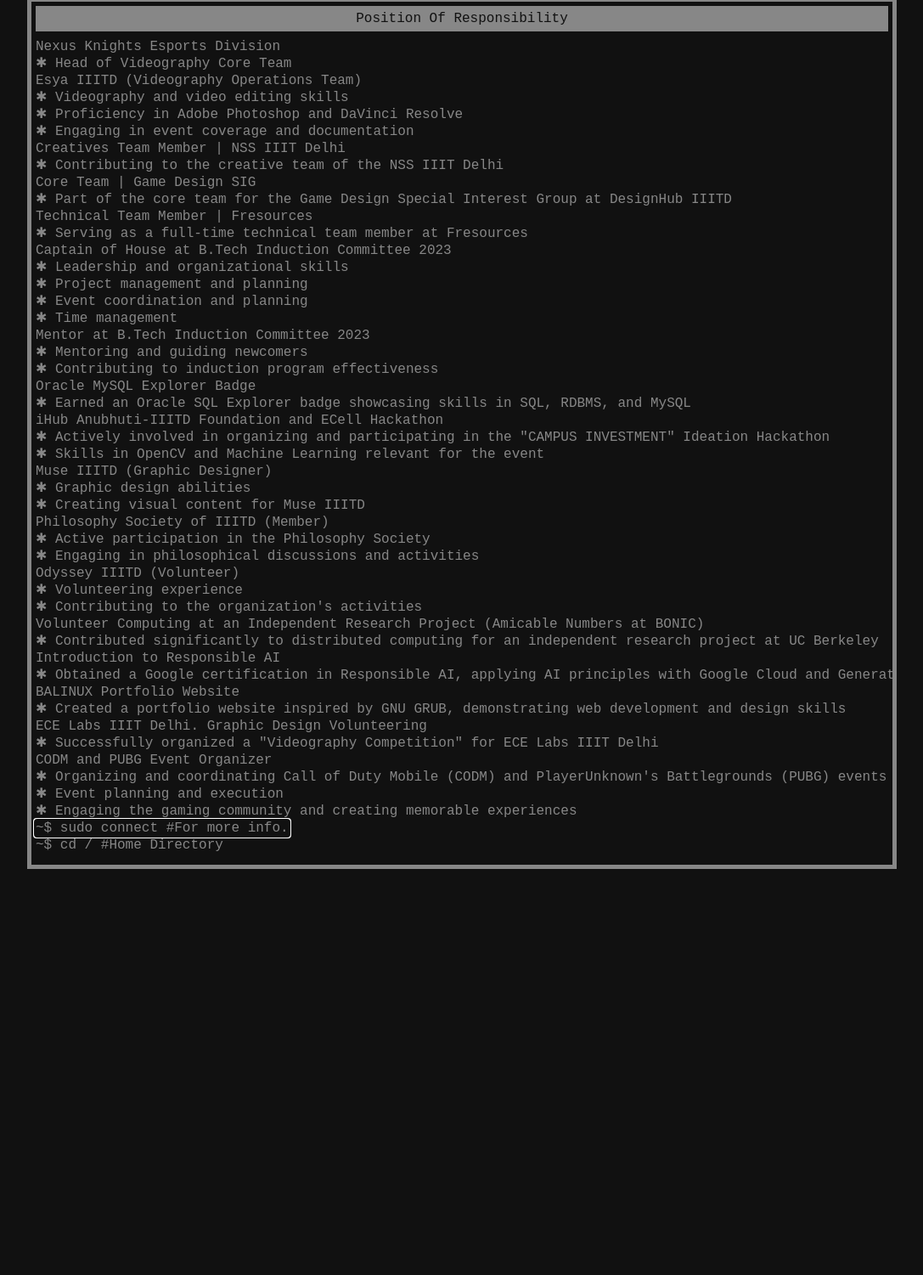
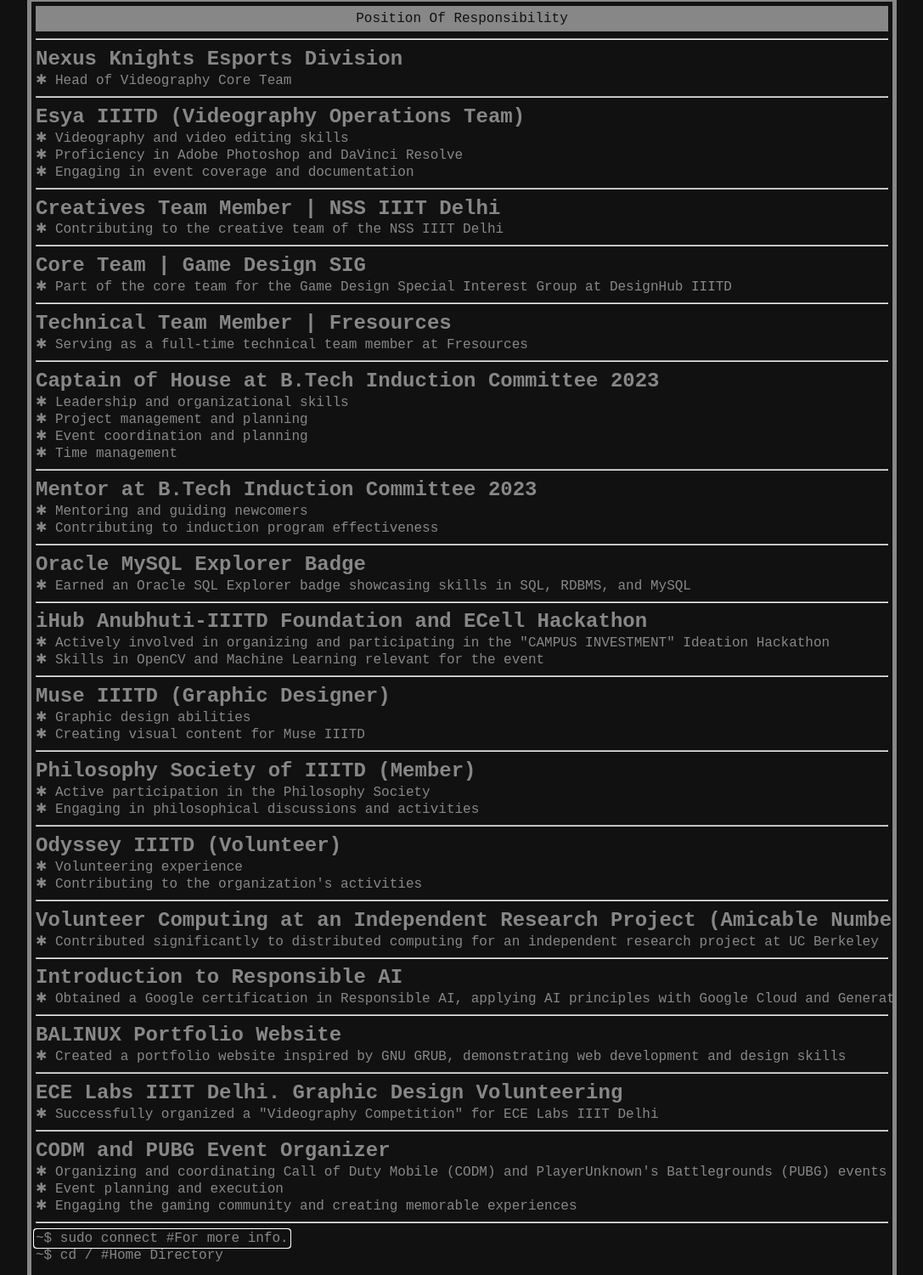
Before and after one commit to balibhai1010/balibhai1010.github.io, a plain HTML site: page responsibility.html in a window 1280 px wide. Shown: the part 83-1584 px from the top of the page at 85% size, without its empty margins (96-1183 px from the left). Before the commit the page ends 1106 px from the top, so only its background shows below. Drawn offline with Linux system fonts and the light colour scheme.

```diff
--- a/responsibility.html
+++ b/responsibility.html
@@ -1,9 +1,11 @@
 <!DOCTYPE html>
 <html>
+
 <head>
     <title>POR</title>
     <link rel="stylesheet" type="text/css" href="styles.css">
 </head>
+
 <body>
 <div class="title">
     <p class="title-text">|| एक तू ही निरंकार ||</p>
@@ -13,69 +15,87 @@
         <div class="highlighter">
             <p class="highlighter-text">Position Of Responsibility</p>
         </div>
+        <hr>
 
-        <p class="prompt">Nexus Knights Esports Division</p>
+        <h2 class="prompt">Nexus Knights Esports Division</h2>
         <p class="prompt">✱ Head of Videography Core Team</p>
+        <hr>
 
-        <p class="prompt">Esya IIITD (Videography Operations Team)</p>
+        <h2 class="prompt">Esya IIITD (Videography Operations Team)</h2>
         <p class="prompt">✱ Videography and video editing skills</p>
         <p class="prompt">✱ Proficiency in Adobe Photoshop and DaVinci Resolve</p>
         <p class="prompt">✱ Engaging in event coverage and documentation</p>
+        <hr>
 
-        <p class="prompt">Creatives Team Member | NSS IIIT Delhi</p>
+        <h2 class="prompt">Creatives Team Member | NSS IIIT Delhi</h2>
         <p class="prompt">✱ Contributing to the creative team of the NSS IIIT Delhi</p>
+        <hr>
 
-        <p class="prompt">Core Team | Game Design SIG</p>
+        <h2 class="prompt">Core Team | Game Design SIG</h2>
         <p class="prompt">✱ Part of the core team for the Game Design Special Interest Group at DesignHub IIITD</p>
+        <hr>
 
-        <p class="prompt">Technical Team Member | Fresources</p>
+        <h2 class="prompt">Technical Team Member | Fresources</h2>
         <p class="prompt">✱ Serving as a full-time technical team member at Fresources</p>
+        <hr>
 
-        <p class="prompt">Captain of House at B.Tech Induction Committee 2023</p>
+        <h2 class="prompt">Captain of House at B.Tech Induction Committee 2023</h2>
         <p class="prompt">✱ Leadership and organizational skills</p>
         <p class="prompt">✱ Project management and planning</p>
         <p class="prompt">✱ Event coordination and planning</p>
         <p class="prompt">✱ Time management</p>
+        <hr>
 
-        <p class="prompt">Mentor at B.Tech Induction Committee 2023</p>
+        <h2 class="prompt">Mentor at B.Tech Induction Committee 2023</h2>
         <p class="prompt">✱ Mentoring and guiding newcomers</p>
         <p class="prompt">✱ Contributing to induction program effectiveness</p>
+        <hr>
 
-        <p class="prompt">Oracle MySQL Explorer Badge</p>
+        <h2 class="prompt">Oracle MySQL Explorer Badge</h2>
         <p class="prompt">✱ Earned an Oracle SQL Explorer badge showcasing skills in SQL, RDBMS, and MySQL</p>
+        <hr>
 
-        <p class="prompt">iHub Anubhuti-IIITD Foundation and ECell Hackathon</p>
+        <h2 class="prompt">iHub Anubhuti-IIITD Foundation and ECell Hackathon</h2>
         <p class="prompt">✱ Actively involved in organizing and participating in the "CAMPUS INVESTMENT" Ideation Hackathon</p>
         <p class="prompt">✱ Skills in OpenCV and Machine Learning relevant for the event</p>
+        <hr>
 
-        <p class="prompt">Muse IIITD (Graphic Designer)</p>
+        <h2 class="prompt">Muse IIITD (Graphic Designer)</h2>
         <p class="prompt">✱ Graphic design abilities</p>
         <p class="prompt">✱ Creating visual content for Muse IIITD</p>
+        <hr>
 
-        <p class="prompt">Philosophy Society of IIITD (Member)</p>
+        <h2 class="prompt">Philosophy Society of IIITD (Member)</h2>
         <p class="prompt">✱ Active participation in the Philosophy Society</p>
         <p class="prompt">✱ Engaging in philosophical discussions and activities</p>
+        <hr>
 
-        <p class="prompt">Odyssey IIITD (Volunteer)</p>
+        <h2 class="prompt">Odyssey IIITD (Volunteer)</h2>
         <p class="prompt">✱ Volunteering experience</p>
         <p class="prompt">✱ Contributing to the organization's activities</p>
+        <hr>
 
-        <p class="prompt">Volunteer Computing at an Independent Research Project (Amicable Numbers at BONIC)</p>
+        <h2 class="prompt">Volunteer Computing at an Independent Research Project (Amicable Numbers at BONIC)</h2>
         <p class="prompt">✱ Contributed significantly to distributed computing for an independent research project at UC Berkeley</p>
+        <hr>
 
-        <p class="prompt">Introduction to Responsible AI</p>
+        <h2 class="prompt">Introduction to Responsible AI</h2>
         <p class="prompt">✱ Obtained a Google certification in Responsible AI, applying AI principles with Google Cloud and Generative AI</p>
+        <hr>
 
-        <p class="prompt">BALINUX Portfolio Website</p>
+        <h2 class="prompt">BALINUX Portfolio Website</h2>
         <p class="prompt">✱ Created a portfolio website inspired by GNU GRUB, demonstrating web development and design skills</p>
+        <hr>
 
-        <p class="prompt">ECE Labs IIIT Delhi. Graphic Design Volunteering</p>
+        <h2 class="prompt">ECE Labs IIIT Delhi. Graphic Design Volunteering</h2>
         <p class="prompt">✱ Successfully organized a "Videography Competition" for ECE Labs IIIT Delhi</p>
+        <hr>
 
-        <p class="prompt">CODM and PUBG Event Organizer</p>
+        <h2 class="prompt">CODM and PUBG Event Organizer</h2>
         <p class="prompt">✱ Organizing and coordinating Call of Duty Mobile (CODM) and PlayerUnknown's Battlegrounds (PUBG) events</p>
         <p class="prompt">✱ Event planning and execution</p>
         <p class="prompt">✱ Engaging the gaming community and creating memorable experiences</p>
+        <hr>
 
         <p class="prompt"><a href="connect.html" class="link">~$ sudo connect #For more info.</a></p>
         <p class="prompt"><a href="index.html" class="link">~$ cd / #Home Directory</a></p>
@@ -84,4 +104,5 @@
 
 <script src="cursor.js"></script>
 </body>
+
 </html>
```
